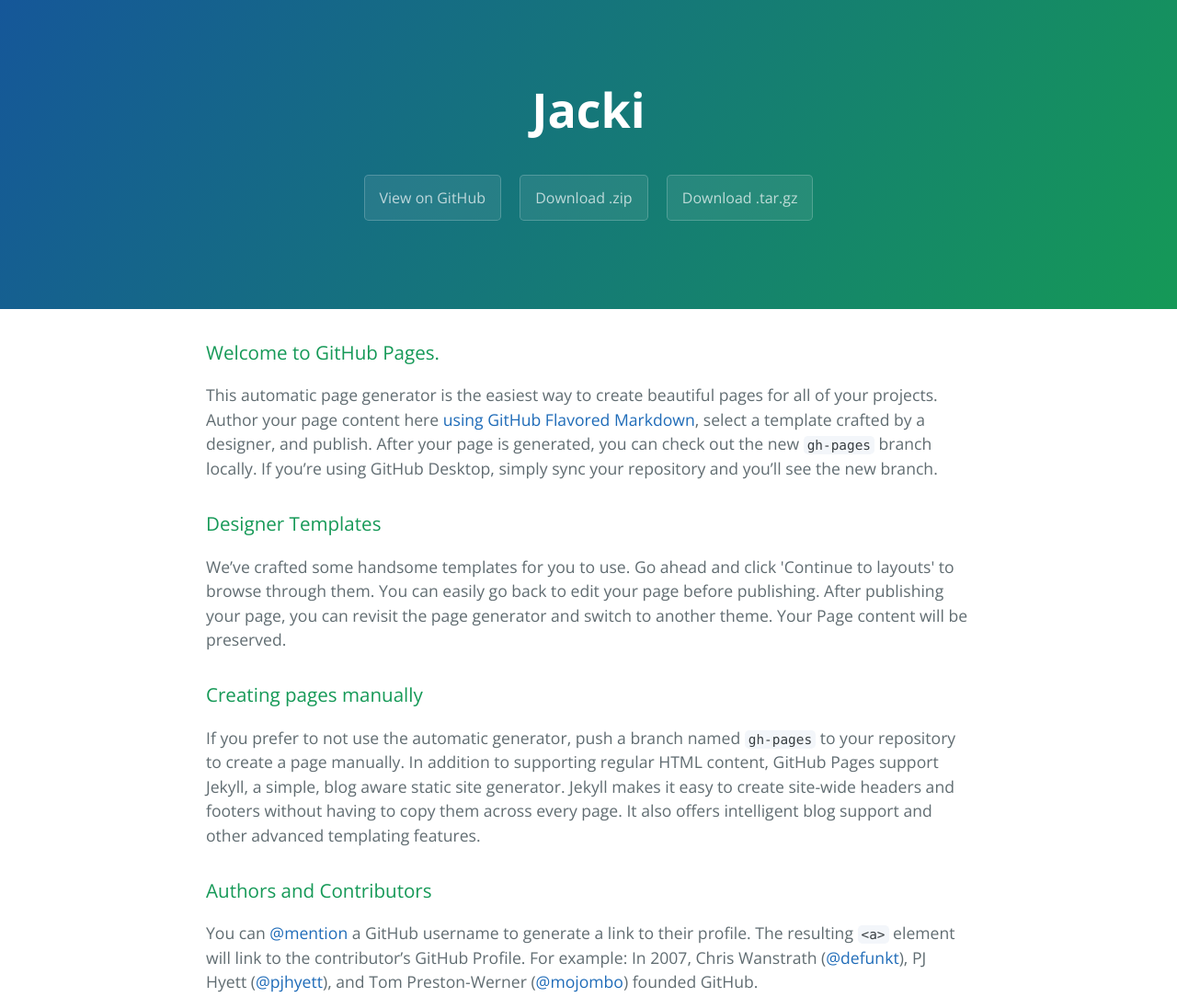
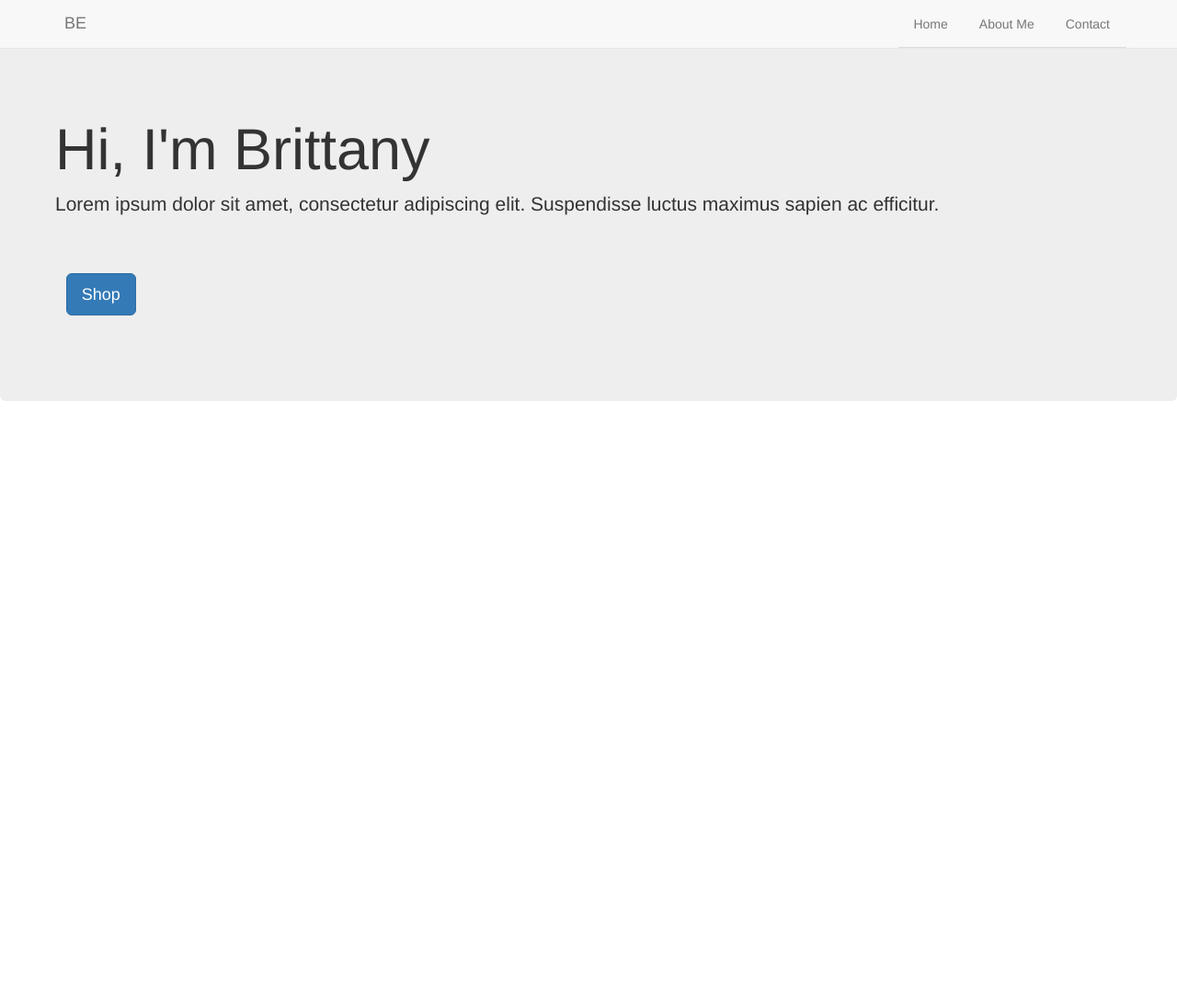
Before and after one commit to britted/Jacki, a plain HTML site: page index.html in a window 1280 px wide. Shown: the top 1084 px of the page at 92% size. After the commit the page ends 800 px from the top, so only its background shows below. Drawn offline with nearby package versions, Linux system fonts and the light colour scheme; a web font is replaced by a local one.

Commit message:
Update index.html

```diff
--- a/index.html
+++ b/index.html
@@ -1,57 +1,91 @@
 <!DOCTYPE html>
-<html lang="en-us">
+<html lang="en">
   <head>
-    <meta charset="UTF-8">
-    <title>Jacki by britted</title>
+    <meta charset="utf-8">
+    <meta http-equiv="X-UA-Compatible" content="IE=edge">
     <meta name="viewport" content="width=device-width, initial-scale=1">
-    <link rel="stylesheet" type="text/css" href="stylesheets/normalize.css" media="screen">
-    <link href='https://fonts.googleapis.com/css?family=Open+Sans:400,700' rel='stylesheet' type='text/css'>
-    <link rel="stylesheet" type="text/css" href="stylesheets/stylesheet.css" media="screen">
-    <link rel="stylesheet" type="text/css" href="stylesheets/github-light.css" media="screen">
+    <title>Brittany Edwards' Portfolio</title>
+
+
+    <!-- Bootstrap -->
+    <link href="css/bootstrap.min.css" rel="stylesheet">
+    <!-- Custom -->
+    <link href="css/custom.css" rel="stylesheet">
+<!-- included from initial example -->
+    <!-- HTML5 shim and Respond.js for IE8 support of HTML5 elements and media queries -->
+    <!-- WARNING: Respond.js doesn't work if you view the page via file:// -->
+    <!--[if lt IE 9]>
+      <script src="https://oss.maxcdn.com/html5shiv/3.7.2/html5shiv.min.js"></script>
+      <script src="https://oss.maxcdn.com/respond/1.4.2/respond.min.js"></script>
+    <![endif]-->
+    <link href='http://fonts.googleapis.com/css?family=Exo|Muli' rel='stylesheet' type='text/css'>
+    <link href='http://fonts.googleapis.com/css?family=Poiret+One|Bangers' rel='stylesheet' type='text/css'>
+
+<link href='http://fonts.googleapis.com/css?family=Philosopher' rel='stylesheet' type='text/css'>
   </head>
-  <body>
-    <section class="page-header">
-      <h1 class="project-name">Jacki</h1>
-      <h2 class="project-tagline"></h2>
-      <a href="https://github.com/britted/Jacki" class="btn">View on GitHub</a>
-      <a href="https://github.com/britted/Jacki/zipball/master" class="btn">Download .zip</a>
-      <a href="https://github.com/britted/Jacki/tarball/master" class="btn">Download .tar.gz</a>
-    </section>
+  <body id = "index">
+    <!-- Nav bar -->
+  <div class="navbar navbar-default navbar-fixed-top">
+    <div class="container">
+      <button type="button" class="navbar-toggle" data-toggle="collapse" data-target=".navbar-collapse">
+        <span class = "icon-bar"></span>
+        <span class = "icon-bar"></span>
+        <span class = "icon-bar"></span>
+      </button>
+      <a class="navbar-brand text muted" href="index.html">BE</a>
+      <div class="navbar-collapse collapse">
+        <ul class="nav navbar-nav navbar-right nav-tabs" role = "tablist">
+          <li>
+            <a href = "index.html" alt = "Home" class = "active"> Home
+            </a>
+          </li>
+          <li>
+            <a href = "shop.html" alt = "Shop"> About Me
+            </a>
+          </li>
+          <li>
+            <a href = "contact.html" alt = "contact"> Contact
+            </a>
+          </li>
+        </ul>
+      </div>
+    </div>
+  </div>
 
-    <section class="main-content">
-      <h3>
-<a id="welcome-to-github-pages" class="anchor" href="#welcome-to-github-pages" aria-hidden="true"><span class="octicon octicon-link"></span></a>Welcome to GitHub Pages.</h3>
+  <section class = "head">
+    <div class = "container-fluid">
+      <div class ="row">
+        <div class = "jumbotron">
+          <br> &nbsp
+          <br> &nbsp
+          <h1>Hi, I'm Brittany</h1>
+          <p> Lorem ipsum dolor sit amet, consectetur adipiscing elit. Suspendisse luctus maximus sapien ac efficitur.
+          <br> &nbsp
+          <br> &nbsp
+          <br> &nbsp
+          <span class = "hidden-sm hidden-xs">
+            <a href = "shop.html">
+              <button type="button" class="btn btn-primary btn-lg" data-toggle="modal" data-target="#myModal">Shop</button>
+            </a>
+          </span>
+          <span class = "hidden-md hidden-lg">
+            <a href = "shop.html">
+              <button type="button" class="btn btn-primary" data-toggle="modal" data-target="#myModal">Shop</button>
+            </a>
+          </span>
+          <br> &nbsp
+          </p>
+        </div>
+      </div>
+    </div>
+  </section>
 
-<p>This automatic page generator is the easiest way to create beautiful pages for all of your projects. Author your page content here <a href="https://guides.github.com/features/mastering-markdown/">using GitHub Flavored Markdown</a>, select a template crafted by a designer, and publish. After your page is generated, you can check out the new <code>gh-pages</code> branch locally. If you’re using GitHub Desktop, simply sync your repository and you’ll see the new branch.</p>
 
-<h3>
-<a id="designer-templates" class="anchor" href="#designer-templates" aria-hidden="true"><span class="octicon octicon-link"></span></a>Designer Templates</h3>
-
-<p>We’ve crafted some handsome templates for you to use. Go ahead and click 'Continue to layouts' to browse through them. You can easily go back to edit your page before publishing. After publishing your page, you can revisit the page generator and switch to another theme. Your Page content will be preserved.</p>
-
-<h3>
-<a id="creating-pages-manually" class="anchor" href="#creating-pages-manually" aria-hidden="true"><span class="octicon octicon-link"></span></a>Creating pages manually</h3>
-
-<p>If you prefer to not use the automatic generator, push a branch named <code>gh-pages</code> to your repository to create a page manually. In addition to supporting regular HTML content, GitHub Pages support Jekyll, a simple, blog aware static site generator. Jekyll makes it easy to create site-wide headers and footers without having to copy them across every page. It also offers intelligent blog support and other advanced templating features.</p>
-
-<h3>
-<a id="authors-and-contributors" class="anchor" href="#authors-and-contributors" aria-hidden="true"><span class="octicon octicon-link"></span></a>Authors and Contributors</h3>
-
-<p>You can <a href="https://github.com/blog/821" class="user-mention">@mention</a> a GitHub username to generate a link to their profile. The resulting <code>&lt;a&gt;</code> element will link to the contributor’s GitHub Profile. For example: In 2007, Chris Wanstrath (<a href="https://github.com/defunkt" class="user-mention">@defunkt</a>), PJ Hyett (<a href="https://github.com/pjhyett" class="user-mention">@pjhyett</a>), and Tom Preston-Werner (<a href="https://github.com/mojombo" class="user-mention">@mojombo</a>) founded GitHub.</p>
-
-<h3>
-<a id="support-or-contact" class="anchor" href="#support-or-contact" aria-hidden="true"><span class="octicon octicon-link"></span></a>Support or Contact</h3>
-
-<p>Having trouble with Pages? Check out our <a href="https://help.github.com/pages">documentation</a> or <a href="https://github.com/contact">contact support</a> and we’ll help you sort it out.</p>
-
-      <footer class="site-footer">
-        <span class="site-footer-owner"><a href="https://github.com/britted/Jacki">Jacki</a> is maintained by <a href="https://github.com/britted">britted</a>.</span>
-
-        <span class="site-footer-credits">This page was generated by <a href="https://pages.github.com">GitHub Pages</a> using the <a href="https://github.com/jasonlong/cayman-theme">Cayman theme</a> by <a href="https://twitter.com/jasonlong">Jason Long</a>.</span>
-      </footer>
-
-    </section>
-
+<!-- Included from bootstrap example -->
+<!-- jQuery (necessary for Bootstrap's JavaScript plugins) -->
+    <script src="https://ajax.googleapis.com/ajax/libs/jquery/1.11.2/jquery.min.js"></script>
+<!-- Include all compiled plugins (below), or include individual files as needed -->
+    <script src="js/bootstrap.min.js"></script>
 
   </body>
 </html>
```
